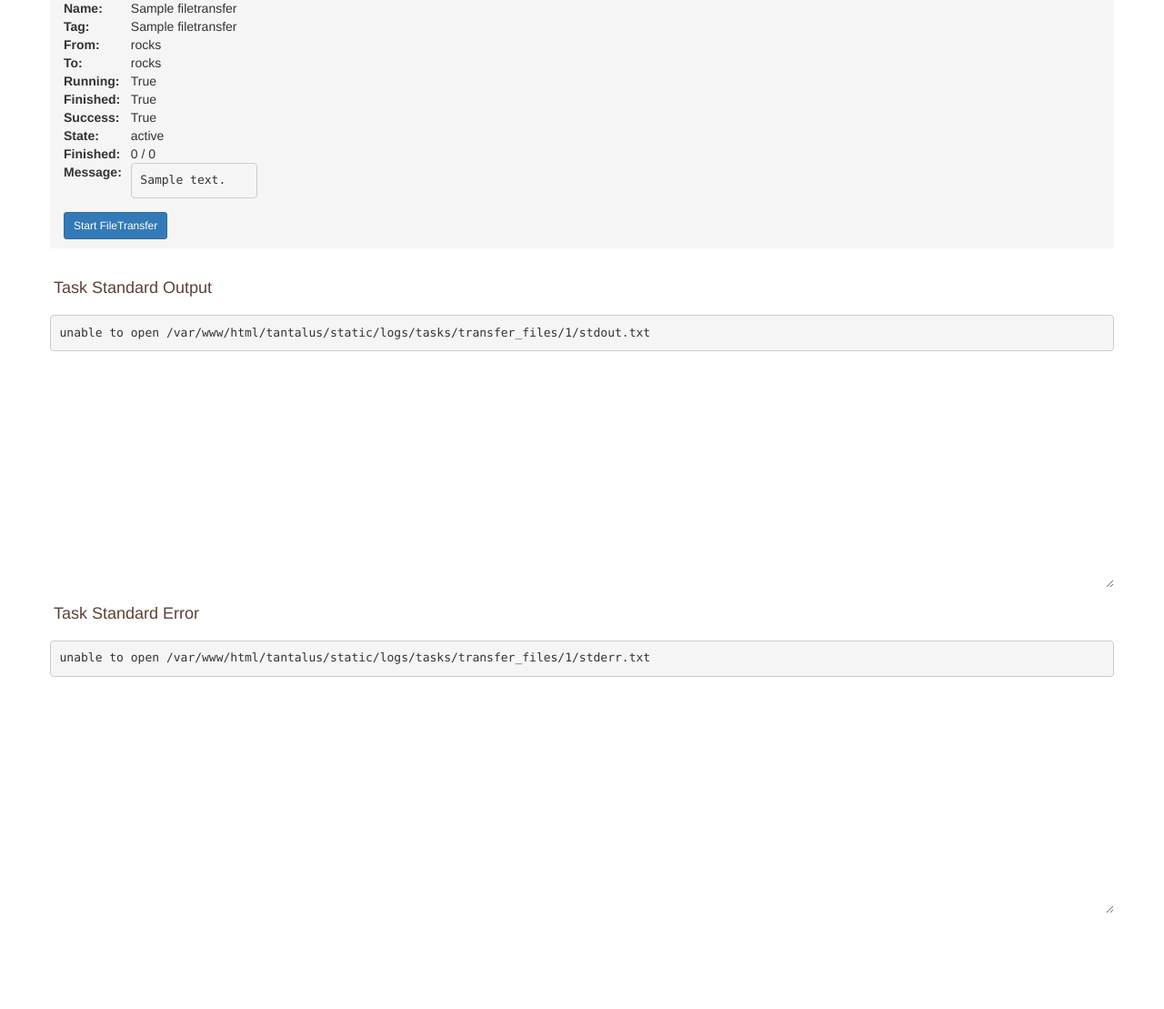
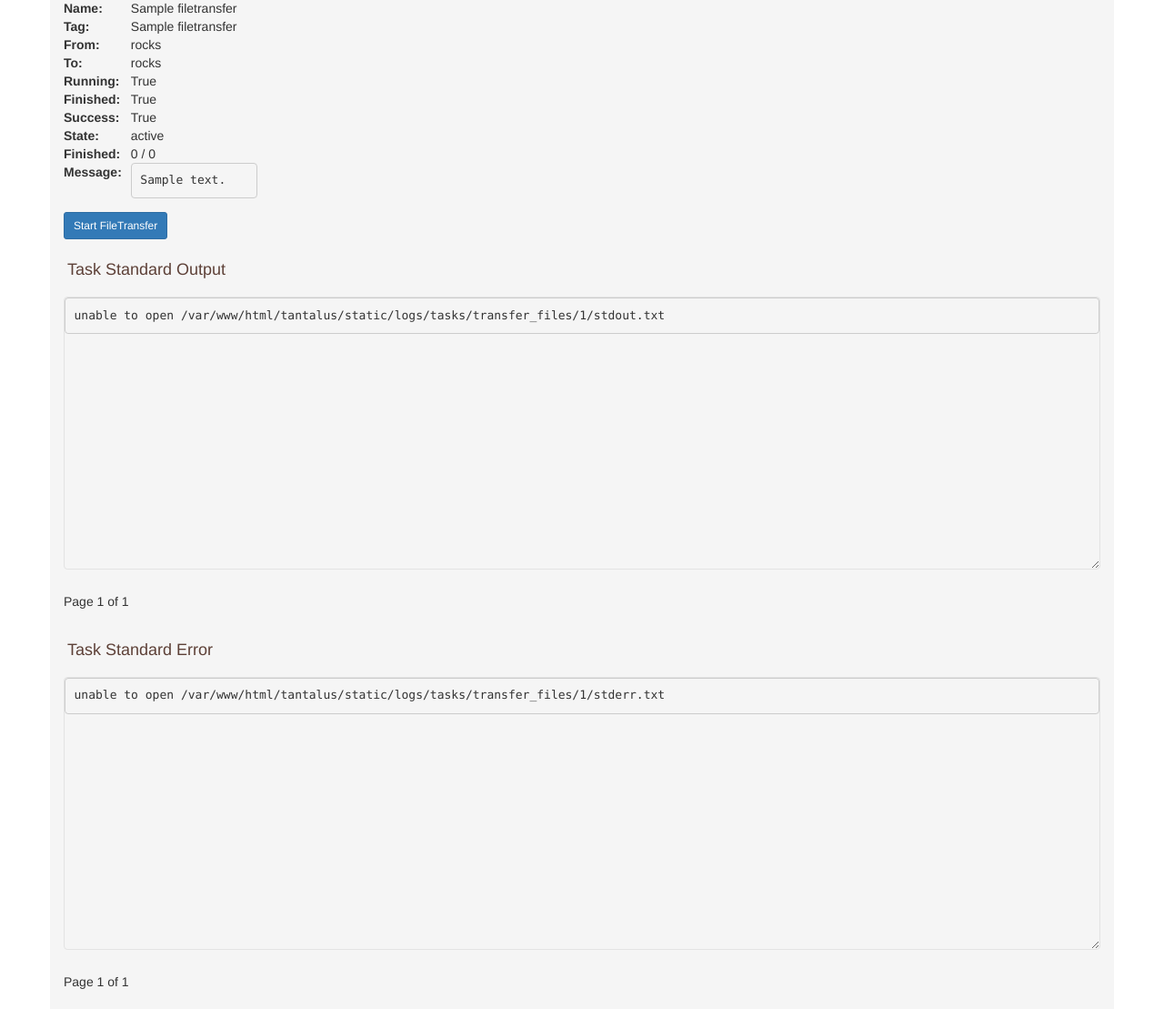
Before and after one commit to molonc/tantalus, a Django app: a page that uses tantalus/templates/tantalus/simpletask_detail.html in a window 1280 px wide. Shown: the part 236-1345 px from the top of the page at 91% size. Before the commit the page ends 1239 px from the top, so only its background shows below. Run offline with Django 3.2, Linux system fonts and the light colour scheme; data comes from the database, SQL or seed files in the repository; tables that the repository leaves empty hold one stand-in row (values such as "Sample post"); some libraries are stand-ins or nearby versions.

Commit message:
KRONOS-520: KRONOS-397 broke pagination of stdout and stderr

```diff
--- a/tantalus/templates/tantalus/simpletask_detail.html
+++ b/tantalus/templates/tantalus/simpletask_detail.html
@@ -31,10 +31,10 @@
         </table>
 
         <a class="btn btn-primary btn-sm" style="margin-top:5px; margin-bottom: 10px;" href={% url task_type|add:'-start'|lower pk=simple_task.pk %}>Start {{ task_type }}</a>
-    </div>
 
         <br />
 
+        {% if std %}
             <div class="container" style="padding:0; margin-bottom:5px;">
                 <table>
                     <tr>
@@ -43,10 +43,28 @@
                 </table>
             </div>
 
-    <div id="log_file_output" class="container" style="padding:0; margin-bottom:5px; height:300px; overflow:scroll; resize: both">
-        <pre><code>{% for line in simple_task_stdout %}{{ line }}{% endfor %}</code></pre>
+            <div class="col-md-12 well" style=" padding:0; margin-bottom:5px; height:300px; overflow:scroll; resize: both;">
+                <pre><code>{% for line in std %}{{line}}{% endfor %}</code></pre>
             </div>
 
+            <span class="step-links pagination">
+                {% if std.has_previous %}
+                    <a class="btn btn-primary btn-sm" href="?page={{ std.previous_page_number }},{{ err.number }}"> previous </a>
+                {% endif %}
+                    <span class="current">
+                        Page {{ std.number }} of {{ std.paginator.num_pages }}
+                    </span>
+                {% if std.has_next %}
+                    <a class="btn btn-primary btn-sm" href="?page={{ std.next_page_number }},{{ err.number }}"> next </a>
+                {% endif %}
+            </span>
+
+            {% if std.has_next %}
+                <a class="btn btn-primary btn-sm" href="{{ simple_task.pk }}/detail">Detail</a>
+            {% endif %}
+        {% endif %}
+
+        {% if err %}
             <div class="container" style="padding:0; margin-bottom:5px;">
                 <table>
                     <tr>
@@ -55,7 +73,25 @@
                 </table>
             </div>
 
-    <div id="log_file_output" class="container" style="padding:0; margin-bottom:5px; height:300px; overflow:scroll; resize: both">
-        <pre><code>{% for line in simple_task_stderr %}{{ line }}{% endfor %}</code></pre>
+            <div class="col-md-12 well" style=" padding:0; margin-bottom:5px; height:300px; overflow:scroll; resize: both;">
+                <pre><code>{% for line in err %}{{line}}{% endfor %}</code></pre>
+            </div>
+
+            <span class="step-links pagination">
+                {% if err.has_previous %}
+                    <a a class="btn btn-primary btn-sm" href="?page={{ std.number }},{{ err.previous_page_number }}"> previous </a>
+                {% endif %}
+                <span class="current">
+                    Page {{ err.number }} of {{ err.paginator.num_pages }}
+                </span>
+                {% if err.has_next %}
+                    <a class="btn btn-primary btn-sm" href="?page={{ std.number }},{{ err.next_page_number }}"> next </a>
+                {% endif %}
+            </span>
+
+            {% if err.has_next %}
+                <a class="btn btn-primary btn-sm" href="{{ simple_task.pk }}/detail">Detail</a>
+            {% endif %}
+        {% endif %}
     </div>
 {% endblock %}
--- a/tantalus/views.py
+++ b/tantalus/views.py
@@ -27,7 +27,7 @@
 def sample_list(request):
 
     """
-    list of samples.
+    List of samples.
     """
 
     samples = Sample.objects.all().order_by('sample_id')
@@ -149,10 +149,9 @@
 
         context = {
             'simple_task': simple_task,
-            'simple_task_stdout': get_simple_task_log(simple_task, self.dir_name),
-            'simple_task_stderr': get_simple_task_log(simple_task, self.dir_name, stderr=True),
+            'std': std,
+            'err': err,
             'task_type': self.task_type,
-            'dir_name': self.dir_name,
         }
         return context
 
@@ -196,8 +195,6 @@
         simple_task = get_object_or_404(self.task_model, id=kwargs['pk'])
 
         context = {
-            'simple_task': simple_task,
-            'pk': kwargs['pk'],
             'simple_task_stdout': get_simple_task_log(simple_task, self.dir_name, raw=True),
         }
         return context
@@ -206,28 +203,24 @@
 class FileTransferStdoutView(SimpleTaskStdoutView):
 
     task_model = FileTransfer
-    task_type = 'FileTransfer'
     dir_name = 'transfer_files'
 
 
 class GscWgsBamQueryStdoutView(SimpleTaskStdoutView):
 
     task_model = GscWgsBamQuery
-    task_type = 'GscWgsBamQuery'
     dir_name = 'query_gsc_for_wgs_bams'
 
 
 class GscDlpPairedFastqQueryStdoutView(SimpleTaskStdoutView):
 
     task_model = GscDlpPairedFastqQuery
-    task_type = 'GscDlpPairedFastqQuery'
     dir_name = 'query_gsc_for_dlp_fastqs'
 
 
 class BRCFastqImportStdoutView(SimpleTaskStdoutView):
 
     task_model = BRCFastqImport
-    task_type = 'BRCFastqImport'
     dir_name = 'import_brc_fastqs_into_tantalus'
 
 
@@ -242,8 +235,6 @@
         simple_task = get_object_or_404(self.task_model, id=kwargs['pk'])
 
         context = {
-            'simple_task': simple_task,
-            'pk': kwargs['pk'],
             'simple_task_stderr': get_simple_task_log(simple_task, self.dir_name, stderr=True, raw=True),
         }
         return context
@@ -252,28 +243,24 @@
 class FileTransferStderrView(SimpleTaskStderrView):
 
     task_model = FileTransfer
-    task_type = 'FileTransfer'
     dir_name = 'transfer_files'
 
 
 class GscWgsBamQueryStderrView(SimpleTaskStderrView):
 
     task_model = GscWgsBamQuery
-    task_type = 'GscWgsBamQuery'
     dir_name = 'query_gsc_for_wgs_bams'
 
 
 class GscDlpPairedFastqQueryStderrView(SimpleTaskStderrView):
 
     task_model = GscDlpPairedFastqQuery
-    task_type = 'GscDlpPairedFastqQuery'
     dir_name = 'query_gsc_for_dlp_fastqs'
 
 
 class BRCFastqImportStderrView(SimpleTaskStderrView):
 
     task_model = BRCFastqImport
-    task_type = 'BRCFastqImport'
     dir_name = 'import_brc_fastqs_into_tantalus'
 
 
@@ -487,7 +474,7 @@
     def filter_queryset(self, qs):
 
         """
-        If search['value'] is provided then filter all searchable columns using istartswith
+        If search['value'] is provided then filter all searchable columns using istartswith.
         """
 
         if not self.pre_camel_case_notation:
@@ -532,7 +519,7 @@
 
         # TODO: add other fields to the view?
         """
-        get context data, and pop session variables from search/tagging if they exist
+        Get context data, and pop session variables from search/tagging if they exist.
         """
 
         self.request.session.pop('dataset_search_results', None)
@@ -563,8 +550,7 @@
     def post(self, request, *args, **kwargs):
 
         """
-        Handles POST requests, instantiating a form instance with the passed
-        POST variables and then checked for validity.
+        Handles POST requests, instantiating a form instance with the passed POST variables and then checked for validity.
         """
 
         form = self.get_form()
@@ -586,8 +572,8 @@
     def get_context_data(self, **kwargs):
 
         """
-        Insert the form into the context dict. Initialize queryset for tagging, and whether the default should have
-        the whole queryset default to selected or not.
+        Insert the form into the context dict.
+        Initialize queryset for tagging, and whether the default should have the whole queryset default to selected or not.
         """
 
         dataset_pks = self.request.session.get('dataset_search_results', None)
```
Lines whose indentation alone changed are shown as unchanged.
